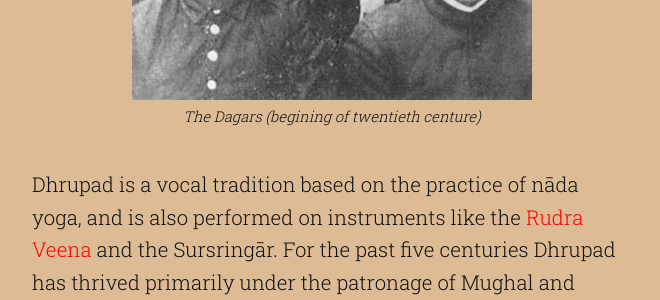
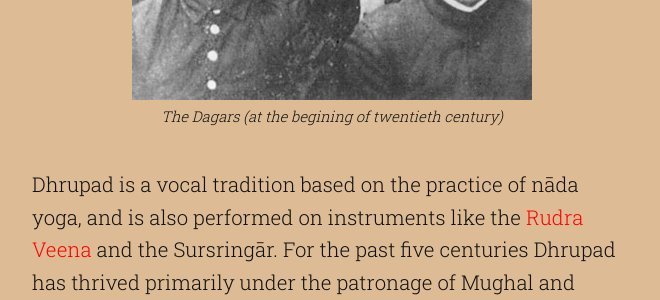
Before and after one commit to sama66/q2, a Jekyll site: the page built from index.html, in a window 1280 px wide and 900 px high, scrolled down 1473 px. Shown: the part 154-454 px from the top of the window, without its empty margins (308-968 px from the left). Built offline with Jekyll 4.4.1, drawn with Linux system fonts in a browser that asks for light colours.

Commit message:
spelling

```diff
--- a/_includes/frontpage.html
+++ b/_includes/frontpage.html
@@ -6,7 +6,7 @@
 
 <figure>
   <div class="imagebox">
-    <img class="single" src="{{ site.baseurl }}/img/Dagars.jpg"><figcaption>The Dagars (begining of twentieth centure)</figcaption>
+    <img class="single" src="{{ site.baseurl }}/img/Dagars.jpg"><figcaption>The Dagars (at the begining of twentieth century)</figcaption>
   </div>
 </figure>
 
```
